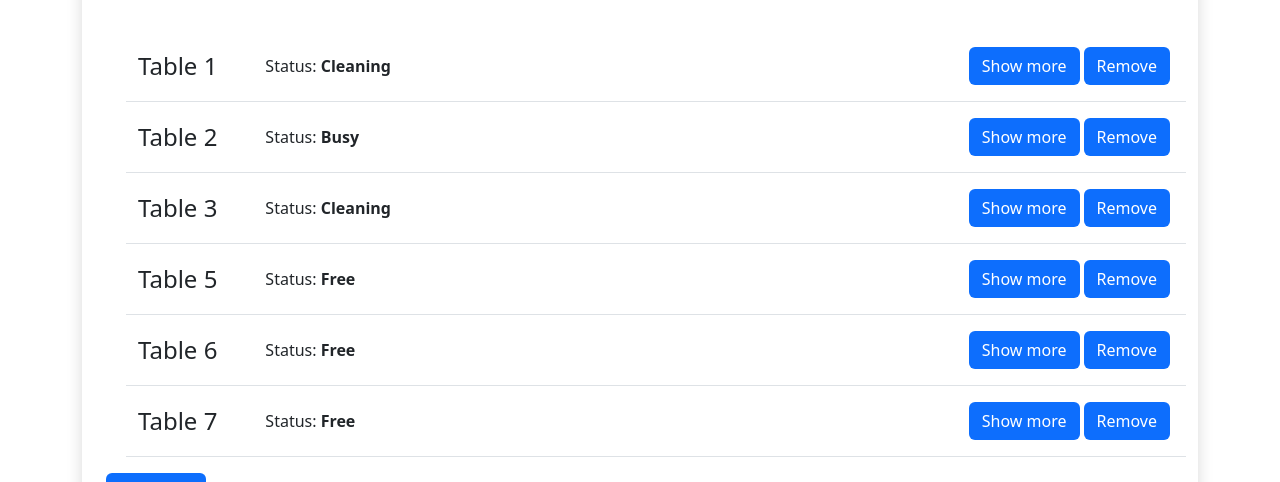
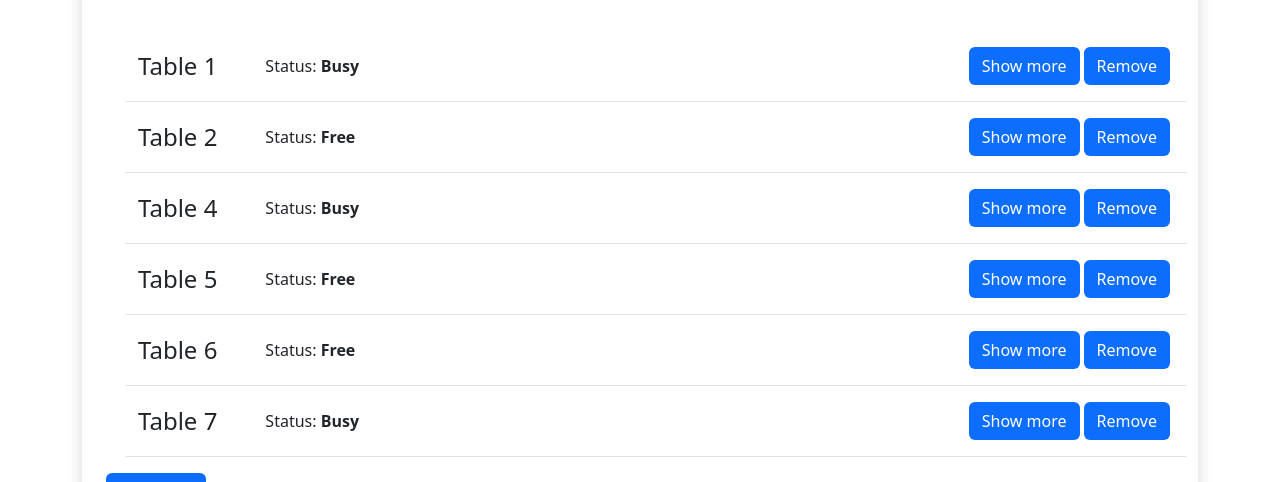
Before and after one commit to kacpi95/Pizzeria-React-App, a React (Vite) app: page / in a window 1280 px wide. Shown: the part 169-651 px from the top of the page. Built offline with nearby package versions, Linux system fonts and the light colour scheme; data requests are answered from the project's data file.

Commit message:
config server

```diff
--- a/package.json
+++ b/package.json
@@ -7,7 +7,8 @@
     "dev": "npm-run-all -p dev:*",
     "dev:react": "vite",
     "dev:server": "json-server --port 3131 --watch public/db/app.json ",
-    "build": "vite build",
+    "build": "vite build && mkdir -p dist/db && cp public/db/app.json dist/db/app.json",
+    "start": "node server.mjs",
     "lint": "eslint .",
     "preview": "vite preview"
   },
--- a/public/db/app.json
+++ b/public/db/app.json
@@ -2,45 +2,45 @@
   "tables": [
     {
       "id": "1",
-      "status": "Cleaning",
-      "peopleAmount": "5",
+      "status": "Busy",
+      "peopleAmount": "0",
       "maxPeopleAmount": "10",
-      "bill": "7"
+      "bill": "0"
     },
     {
       "id": "2",
-      "status": "Busy",
-      "peopleAmount": 3,
-      "maxPeopleAmount": "7",
-      "bill": "1"
-    },
-    {
-      "id": "3",
-      "status": "Cleaning",
-      "peopleAmount": "4",
-      "maxPeopleAmount": "5",
-      "bill": "0"
-    },
-    {
-      "id": 5,
       "status": "Free",
       "peopleAmount": "0",
       "maxPeopleAmount": "10",
       "bill": "0"
     },
     {
-      "id": 6,
+      "id": "4",
+      "status": "Busy",
+      "peopleAmount": "7",
+      "maxPeopleAmount": "10",
+      "bill": "0"
+    },
+    {
+      "id": "5",
       "status": "Free",
       "peopleAmount": "0",
       "maxPeopleAmount": "10",
       "bill": "0"
     },
     {
-      "id": 7,
+      "id": "6",
       "status": "Free",
       "peopleAmount": "0",
       "maxPeopleAmount": "10",
       "bill": "0"
+    },
+    {
+      "id": "7",
+      "status": "Busy",
+      "peopleAmount": "6",
+      "maxPeopleAmount": "10",
+      "bill": "5"
     }
   ]
 }
--- a/src/components/features/Item/Item.jsx
+++ b/src/components/features/Item/Item.jsx
@@ -3,6 +3,7 @@ import Button from '../../common/Button/Button';
 import { useNavigate } from 'react-router-dom';
 import { useDispatch } from 'react-redux';
 import { removeTable } from '../../../redux/tablesRedux';
+import { API_URL } from '../../../config';
 
 export default function Item({ id, status }) {
   const navigate = useNavigate();
@@ -14,7 +15,7 @@ export default function Item({ id, status }) {
   }
 
   function handleRemove() {
-    fetch(`http://localhost:3131/tables/${id}`, {
+    fetch(`${API_URL}/${id}`, {
       method: 'DELETE',
     })
       .then(() => {
--- a/src/components/hooks/useTableForm.jsx
+++ b/src/components/hooks/useTableForm.jsx
@@ -2,6 +2,7 @@ import { useEffect, useState } from 'react';
 import { useDispatch } from 'react-redux';
 import { updateTable } from '../../redux/tablesRedux';
 import { useNavigate } from 'react-router-dom';
+import { API_URL } from '../../config';
 
 export default function useTableForm(table) {
   const dispatch = useDispatch();
@@ -46,7 +47,7 @@ export default function useTableForm(table) {
       payload.peopleAmount = '0';
     }
 
-    fetch(`http://localhost:3131/tables/${table.id}`, {
+    fetch(`${API_URL}/${table.id}`, {
       method: 'PATCH',
       headers: {
         'Content-Type': 'application/json',
--- a/src/components/pages/AddTable/AddTable.jsx
+++ b/src/components/pages/AddTable/AddTable.jsx
@@ -3,6 +3,7 @@ import Button from '../../common/Button/Button';
 import { useDispatch, useSelector } from 'react-redux';
 import { addTables } from '../../../redux/tablesRedux';
 import { useNavigate } from 'react-router-dom';
+import { API_URL } from '../../../config';
 
 export default function AddTable() {
   const navigate = useNavigate();
@@ -24,7 +25,7 @@ export default function AddTable() {
       bill: '0',
     };
 
-    fetch('http://localhost:3131/tables', {
+    fetch(`${API_URL}`, {
       method: 'POST',
       headers: {
         'Content-Type': 'application/json',
--- a/src/components/pages/Home/Home.jsx
+++ b/src/components/pages/Home/Home.jsx
@@ -6,6 +6,7 @@ import { useDispatch, useSelector } from 'react-redux';
 import { setTables } from '../../../redux/tablesRedux';
 import { useNavigate } from 'react-router-dom';
 import Button from '../../common/Button/Button';
+import { API_URL } from '../../../config';
 
 export default function Home() {
   const [isLoading, setIsLoading] = useState(true);
@@ -14,7 +15,7 @@ export default function Home() {
   const navigate = useNavigate();
 
   useEffect(() => {
-    fetch('http://localhost:3131/tables')
+    fetch(`${API_URL}`)
       .then((res) => res.json())
       .then((tables) => {
         dispatch(setTables(tables));
--- /dev/null
+++ b/src/config.js
@@ -0,0 +1,4 @@
+export const API_URL =
+  import.meta.env.MODE === 'production'
+    ? '/tables'
+    : 'http://localhost:3131/tables';
--- /dev/null
+++ b/src/redux/initialState.js
@@ -0,0 +1,5 @@
+const initialState = {
+  tables: [],
+};
+
+export default initialState;
```
Also changed, not shown: server.mjs (added, +14 -0 lines), 1 other file (tests, documents, lock files or other folders).
